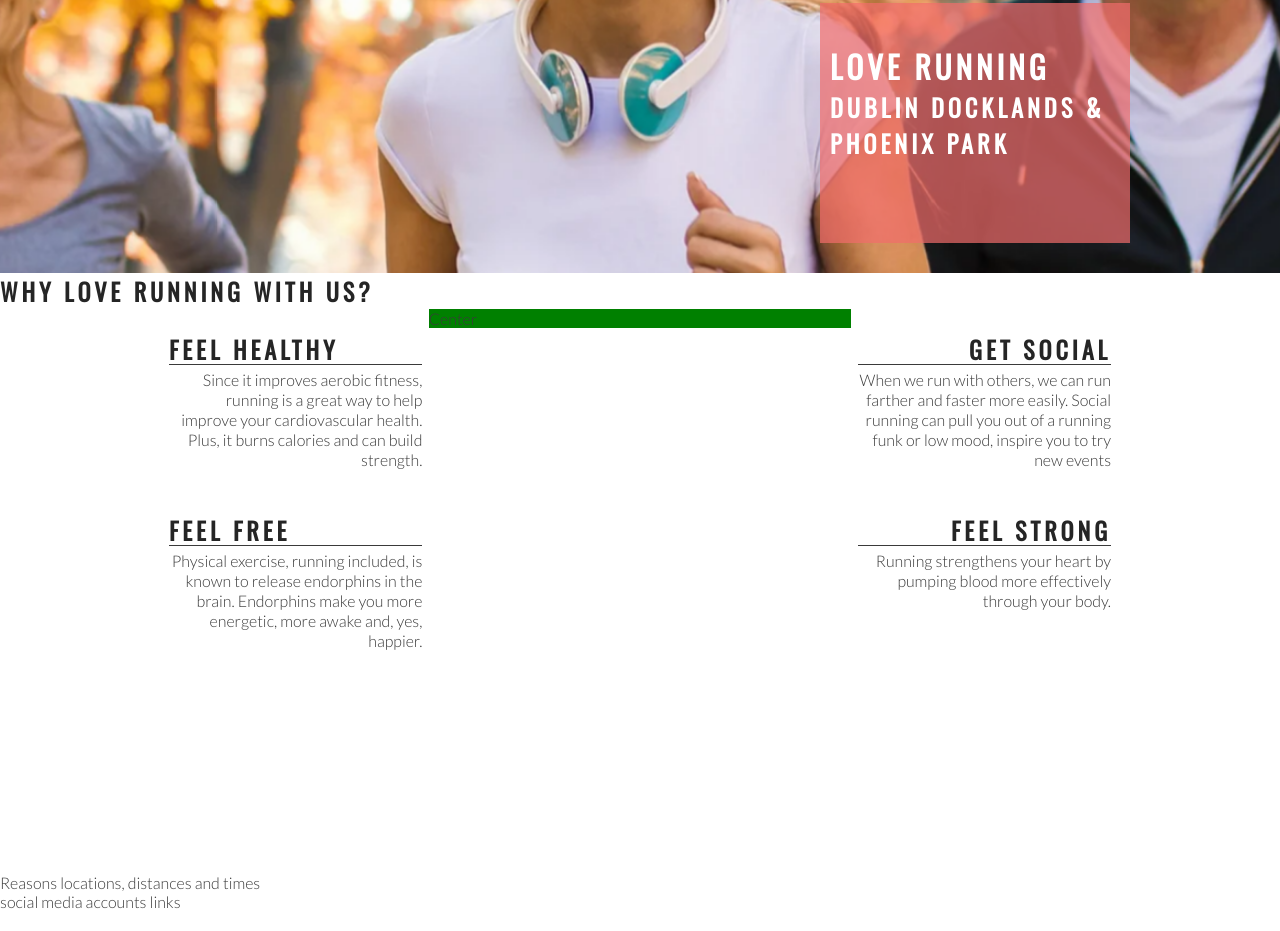
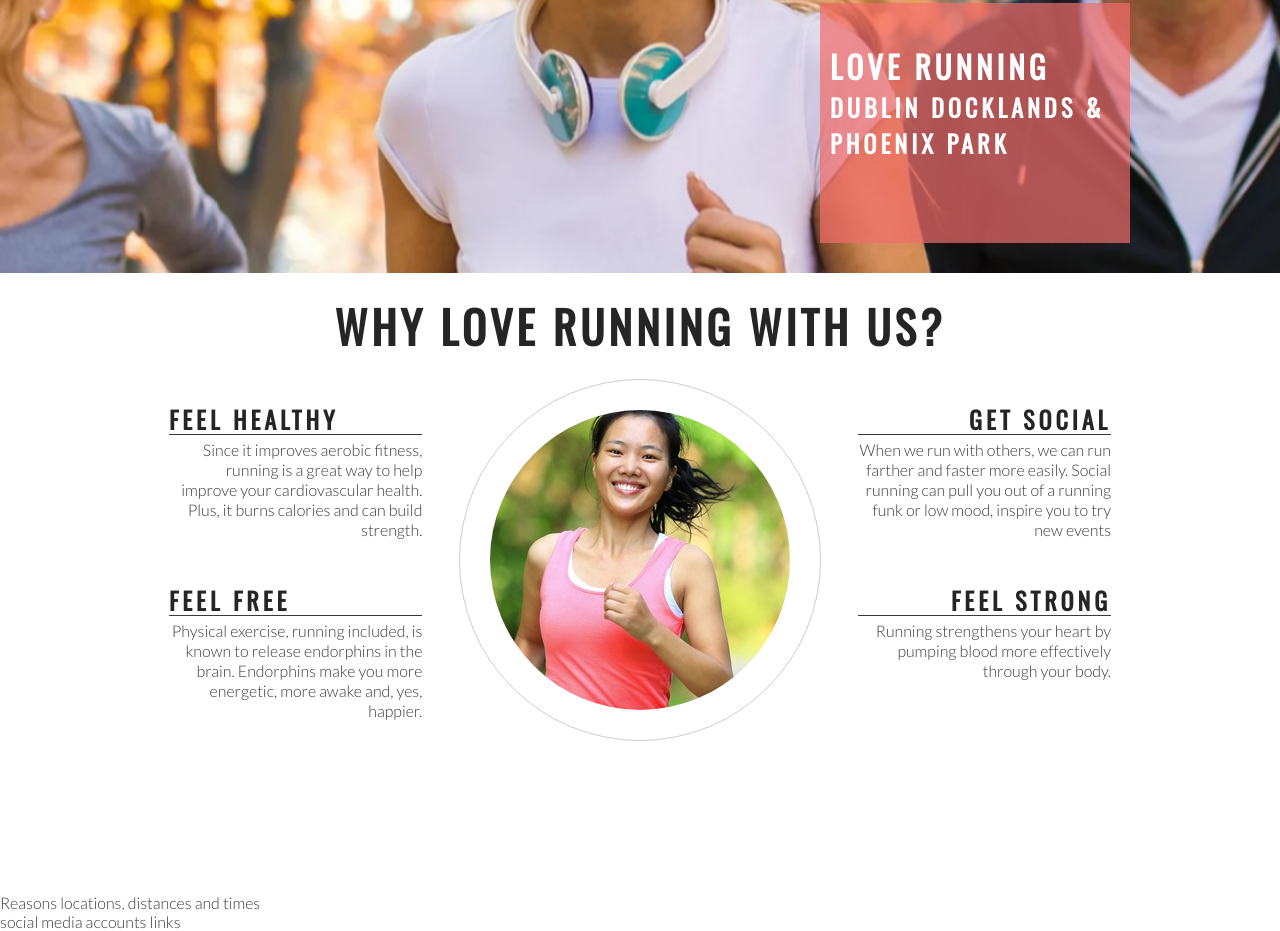
Before and after one commit to ShaneCDev/love-running, a plain HTML site: page index.html in a window 1280 px wide. Shown: the part 402-1333 px from the top of the page. Drawn offline with nearby package versions, Linux system fonts and the light colour scheme.

Commit message:
add club ethos central image and style into a circle

```diff
--- a/assets/css/style.css
+++ b/assets/css/style.css
@@ -137,7 +137,6 @@ h1, h2 {
 #center-about {
     width: 33%;
     margin: 0 auto;
-    background-color: green;
 }
 
 hr {
@@ -165,3 +164,24 @@ hr {
 .right-about-heading h2, p {
     text-align: right;
 }
+
+#welcome {
+    text-align: center;
+    margin: 20px 0;
+    font-size: 280%;
+}
+
+#circle-container {
+    width: 300px;
+    height: 300px;
+    padding: 30px;
+    border: 1px solid #ccc;
+    border-radius: 50%;
+    margin: 0 auto;
+}
+
+#circle-cover-bg {
+    background: url('../img/ethos-center-image.jpg') no-repeat center center;
+    height: 100%;
+    border-radius: 50%;
+}
--- a/index.html
+++ b/index.html
@@ -41,7 +41,7 @@
         </div>
     </section>
     <section id="club-ethos">
-        <h1>Why Love Running With Us?</h1>
+        <h2 id="welcome">Why Love Running With Us?</h2>
         <div id="left-about">
             <div class="left-about-heading">
                 <h2>Feel Healthy</h2>
@@ -74,7 +74,13 @@
                 </p>
             </div>
         </div>
-        <div id="center-about">Center</div>
+        <div id="center-about">
+            <div id="circle-container">
+                <div id="circle-cover-bg">
+
+                </div>
+            </div>
+        </div>
     </section>
     <section>
         Reasons locations, distances and times
```
Also changed, not shown: assets/img/ethos-center-image.jpg (added).
